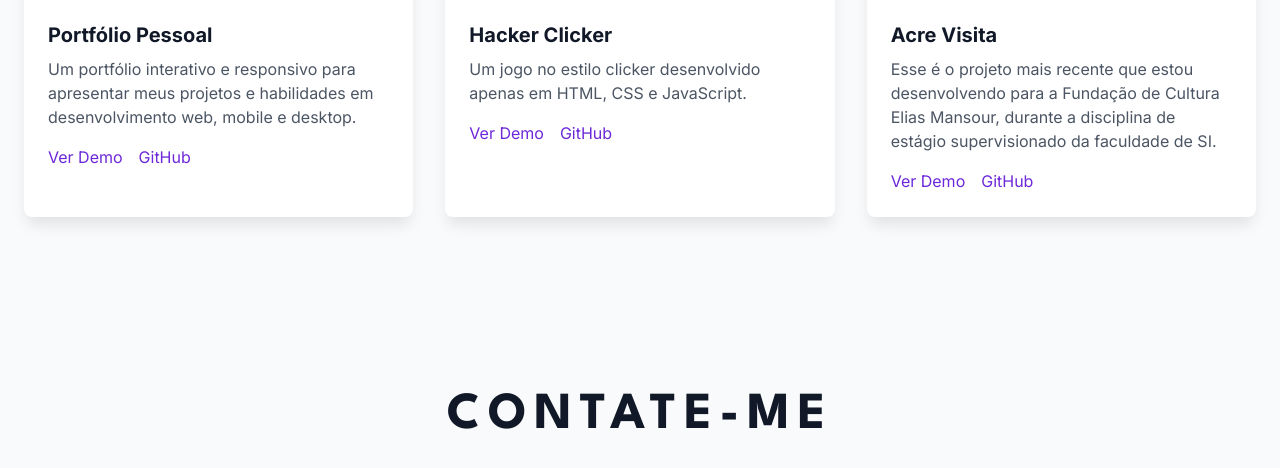
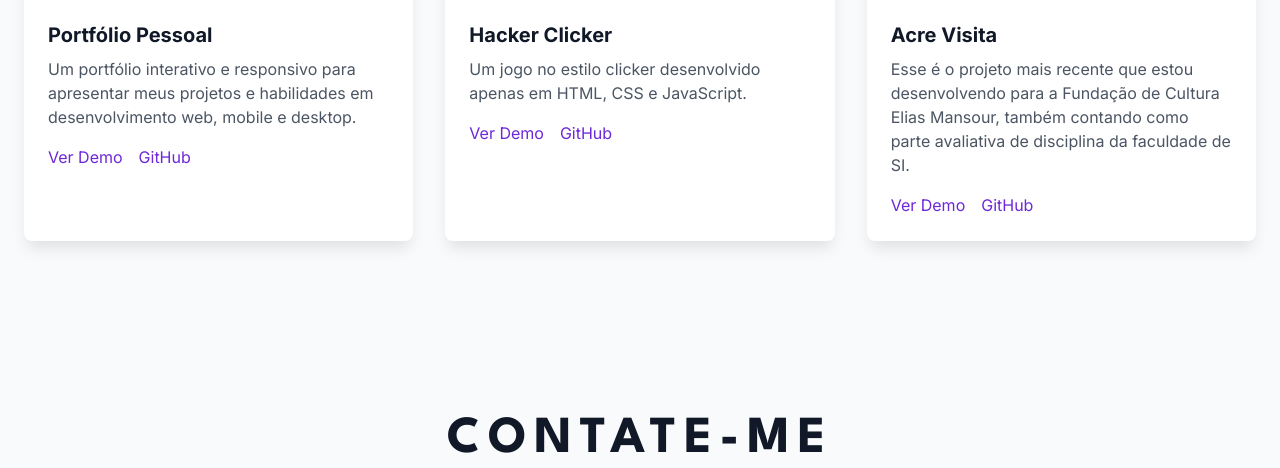
Before and after one commit to Darkyelino/Portfolio, a plain HTML site: page index.html in a window 1280 px wide. Shown: the part 3019-3487 px from the top of the page. Drawn offline with nearby package versions, Linux system fonts and the light colour scheme.

Commit message:
update: projetos descrição atualizada

```diff
--- a/index.html
+++ b/index.html
@@ -230,7 +230,7 @@
                     <img src="assets/img/acrevisita.png" alt="Imagem do Projeto 3" class="w-full h-48 object-cover">
                     <div class="p-6">
                         <h3 class="text-xl font-bold mb-2">Acre Visita</h3>
-                        <p class="text-light-subtle dark:text-dark-subtle mb-4">Esse é o projeto mais recente que estou desenvolvendo para a Fundação de Cultura Elias Mansour, durante a disciplina de estágio supervisionado da faculdade de SI.</p>
+                        <p class="text-light-subtle dark:text-dark-subtle mb-4">Esse é o projeto mais recente que estou desenvolvendo para a Fundação de Cultura Elias Mansour, também contando como parte avaliativa de disciplina da faculdade de SI.</p>
                         <div class="links-projeto">
                             <a href="https://www.figma.com/design/cPsfqcAWLUNYvreOiLQi9S/Prototipação-Estágio?node-id=0-1&p=f&t=CLODAZ67TC2tHWm1-0" target="_blank" class="link-projeto">Ver Demo</a>
                             <a href="https://github.com/Darkyelino/acre-visita" target="_blank" class="link-projeto">GitHub</a>
```
